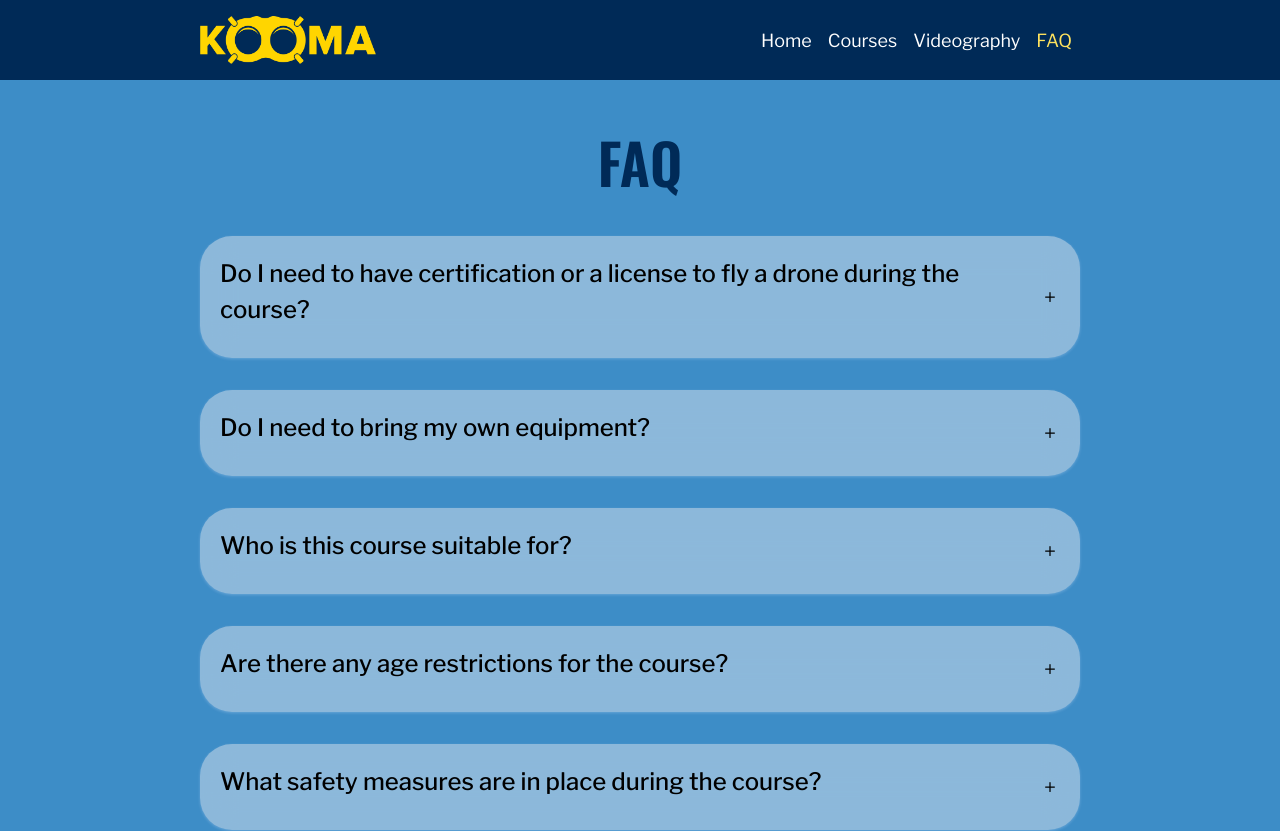
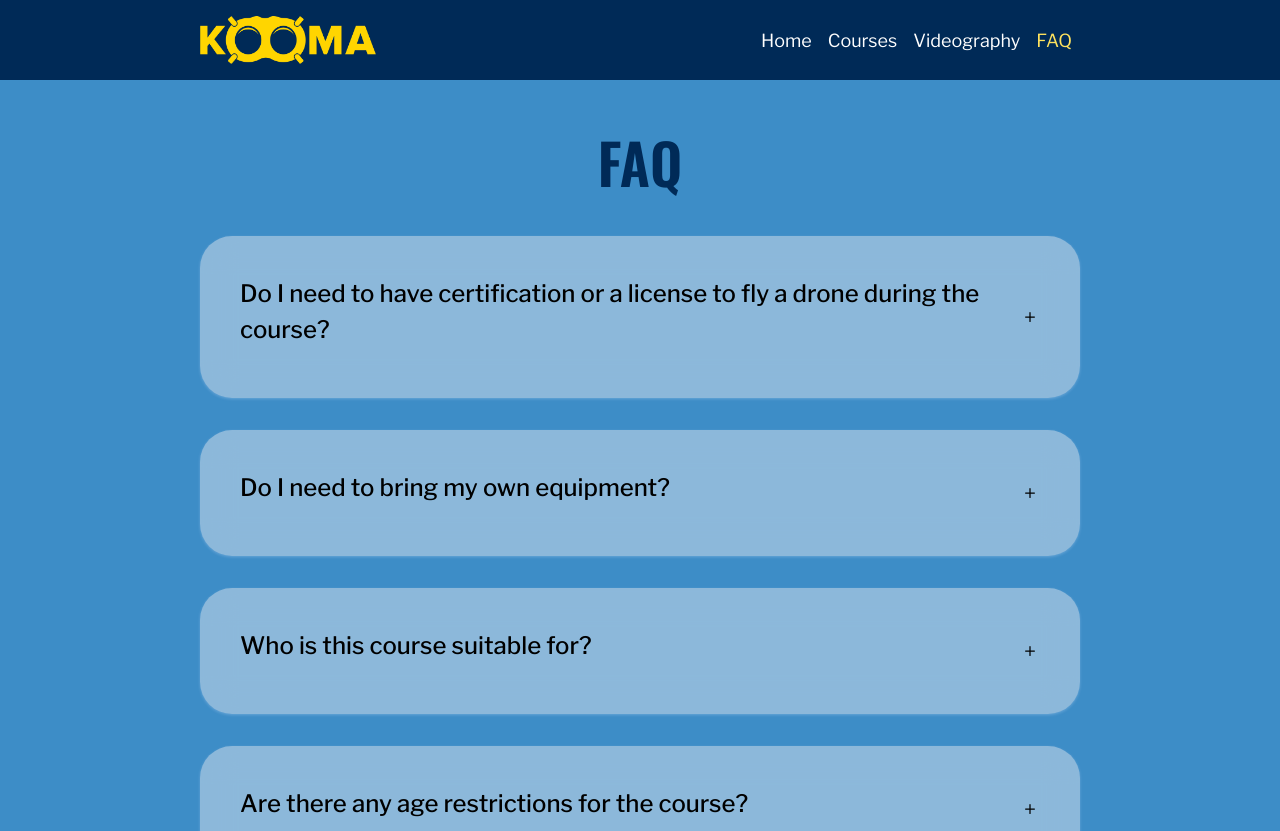
Before and after one commit to hannavas2022/drone-app, a React (Vite) app in the folder drone-app/: page /faq in a window 1280 px wide. Shown: the top 831 px of the page. Built offline with nearby package versions, Linux system fonts and the light colour scheme.

Commit message:
fix FAQ padding

```diff
--- a/drone-app/src/components/FAQ_SQ.jsx
+++ b/drone-app/src/components/FAQ_SQ.jsx
@@ -13,7 +13,7 @@ export default function SQ({ question, answer }) {
                 boxShadow: '0px 1px 3px 0px #CADDFF4D',  // Light shadow effect
                 backdropFilter: 'blur(16px)',  // Apply blur effect behind the container
                 borderRadius: '32px',  // Rounded corners
-                padding: '20px',
+                padding: '40px',
                 marginBottom: '32px',  // Space between containers
                 border: '2px solid #DCE4ED80 50%',  // Border color matching the background
             }}
```
